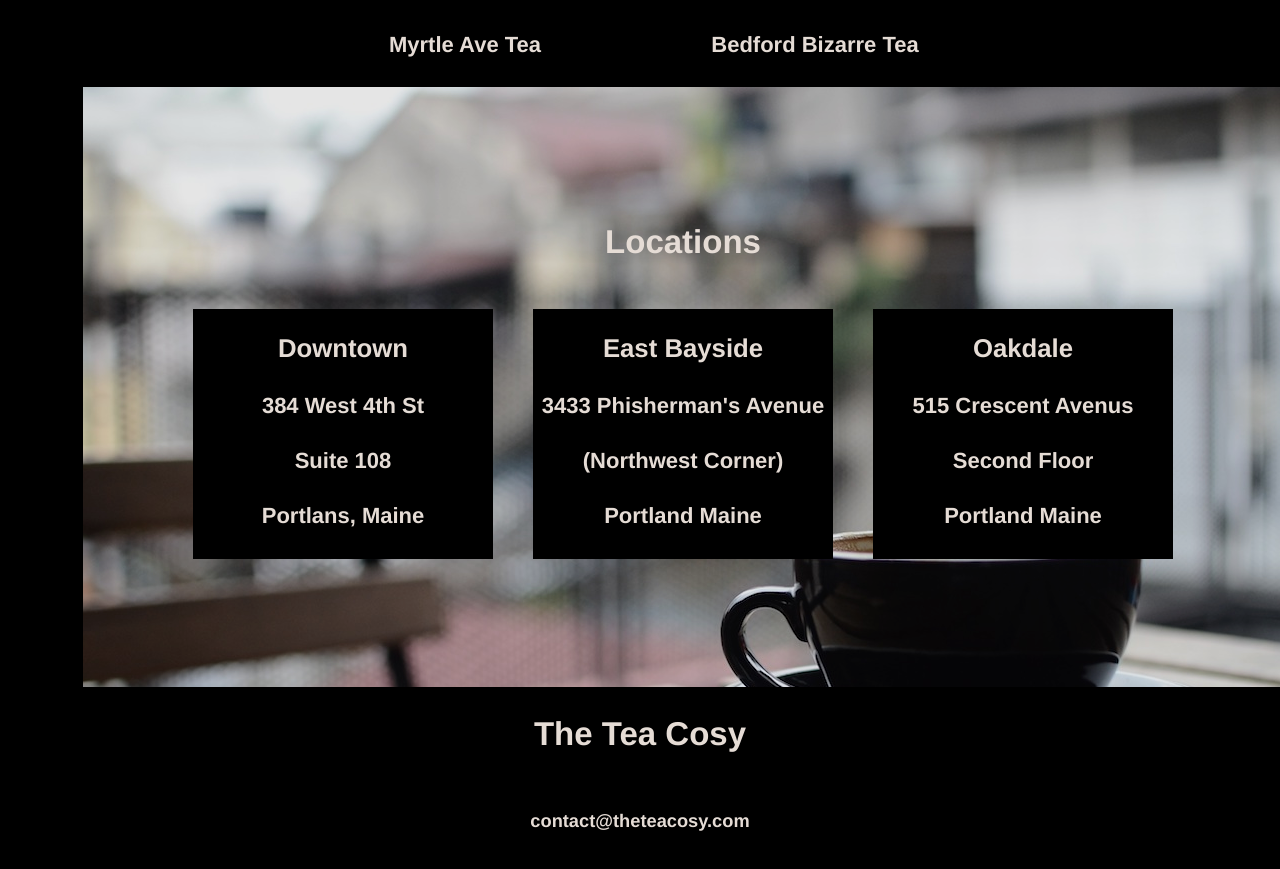
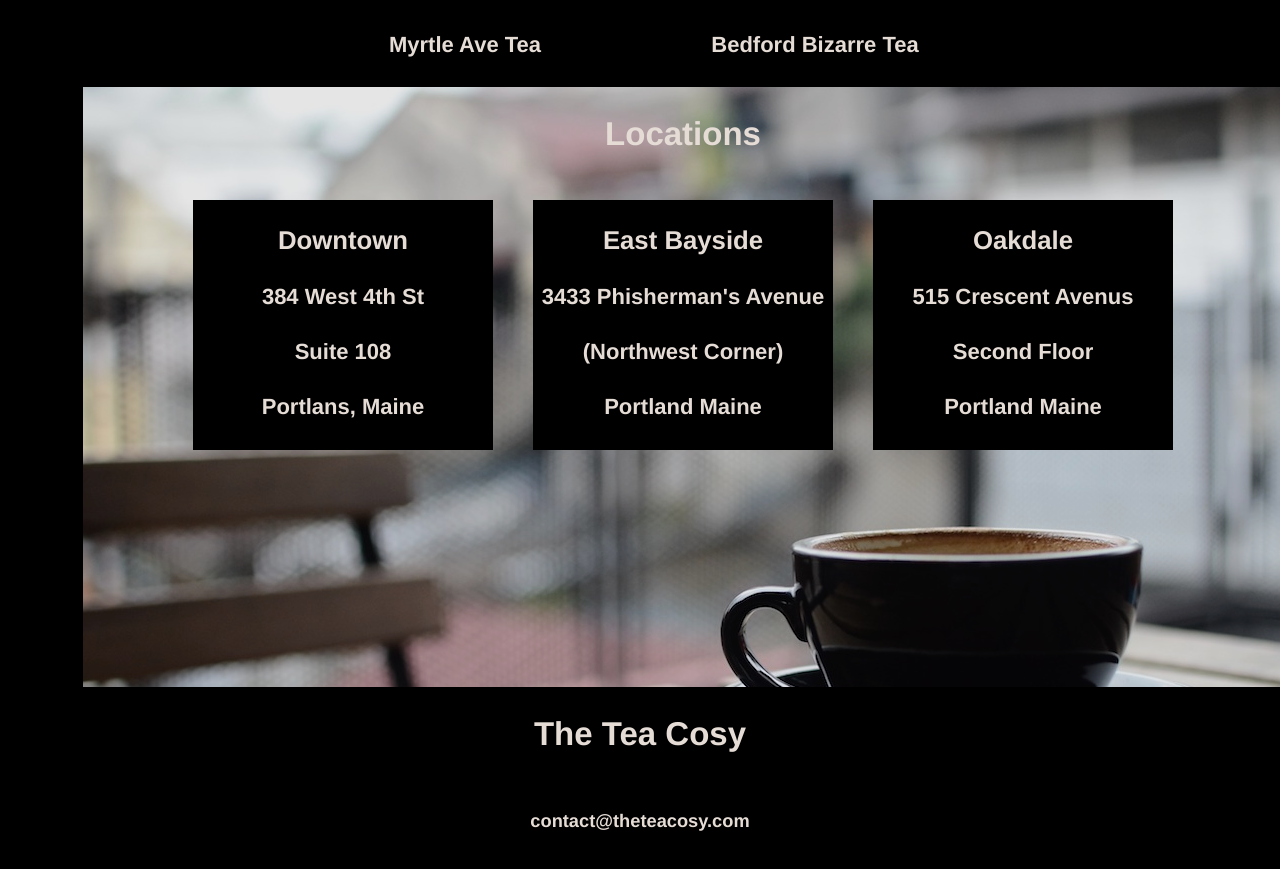
Before and after one commit to johngoodwinl15/tea-cosy, a plain HTML site: page index.html in a window 1280 px wide. Shown: the part 1379-2248 px from the top of the page. Drawn offline with Linux system fonts and the light colour scheme.

Commit message:
files final version

```diff
--- a/styles.css
+++ b/styles.css
@@ -74,7 +74,7 @@ a{
   display: flex;
   flex-direction: column;
   align-items: center;
-  justify-content: center;
+  justify-content: flex-start;
   background-image: url(images/img-locations-background.jpg);
   background-repeat: no-repeat;
   height: 600px;
@@ -84,9 +84,10 @@ a{
 }
 .box{
   display: flex;
-
+  }
+.loctext{
+  top: 0px;
 }
-
 .downtown, .eastbayside, .oakdale{
   display: inline-block;
   width: 300px;
```
Also changed, not shown: index.html (+0 -1 lines).
